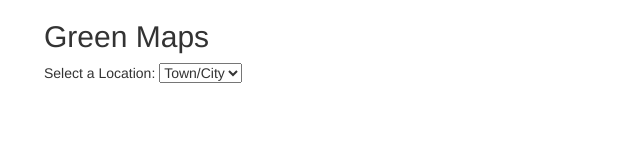
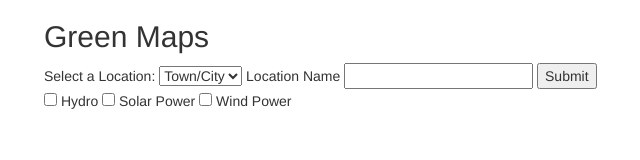
Before and after one commit to sudoVlad/WindMaps, a plain HTML site: page index.html in a window 1280 px wide. Shown: the whole page, without its empty margins (26-666 px from the left). Drawn offline with nearby package versions, Linux system fonts and the light colour scheme.

Commit message:
added input and submit options to html

```diff
--- a/index.html
+++ b/index.html
@@ -12,15 +12,26 @@
   <h2>Green Maps</h2>
 
 <form>Select a Location:
-
 <select>Select a Location
 	<option value="town/city">Town/City</option>
 	<option value="county">County</option>
 	<option value="state">State</option>
 </select>
+<form>Location Name <input type="text" location="location">
+<form action=/graph.php"><input type="submit" value="Submit">
+
+<br>
+
+<form action="/action_page.php" method="get">
+  <input type="checkbox" name="energy" value="Hydro"> Hydro
+  <input type="checkbox" name="eneryg" value="Solar"> Solar Power
+  <input type="checkbox" name="energy" value="Wind"> Wind Power
 </form>
 
+</form>
+</form>
+
+
 </div>
-
 </body>
 </html>
```
